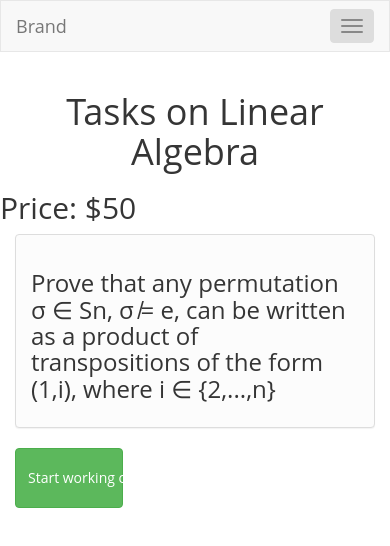
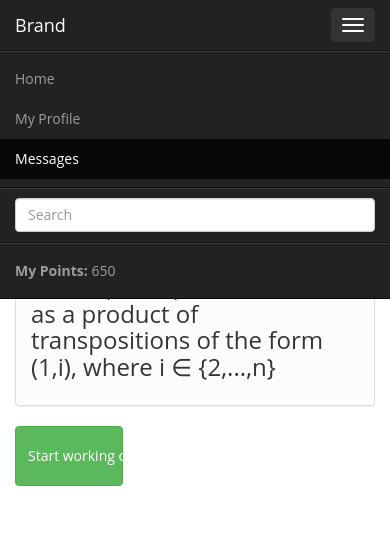
Before and after one commit to shreymahendru/CSC309Project, a plain HTML site: page task.html in a window 390 px wide. Both pictures are taken after a click on the button "Toggle navigation". Drawn offline with nearby package versions, Linux system fonts and the light colour scheme.

Commit message:
fixing front page

```diff
--- a/task.html
+++ b/task.html
@@ -1,6 +1,8 @@
 <!DOCTYPE html>
 <html>
 <head>
+  <link href="bootstrap/css/bootstrap.min.css" rel="stylesheet">
+
   <link rel="stylesheet" href="http://maxcdn.bootstrapcdn.com/bootstrap/3.3.6/css/bootstrap.min.css">
 </head>
 
@@ -13,6 +15,29 @@ body {
   font-family: 'Open Sans', sans-serif;
   color: #353535;
 }
+
+#topContainer{
+  padding-top: 50px;
+}
+
+#navBarList li a:hover{
+  background-color: transparent;
+  color: #4285F4;
+}
+#navBarList li a:after{
+  content: '';
+  position: absolute;
+  bottom: 0;
+  left: 0;
+  width: 0%;
+  border-bottom: 2px solid green;
+  transition: 0.4s;
+}
+
+#navBarList li a:hover:after{
+  width: 100%;
+}
+
 .content h1 {
   text-align: center;
 }
@@ -121,11 +146,11 @@ body {
 
 </style>
 <body>
-  <nav class="navbar navbar-default">
+<nav class="navbar navbar-inverse navbar-fixed-top">
   <div class="container-fluid">
     <!-- Brand and toggle get grouped for better mobile display -->
     <div class="navbar-header">
-        <button type="button" class="navbar-toggle collapsed" data-toggle="collapse" data-target="#bs-example-navbar-collapse-1" aria-expanded="false">
+      <button type="button" class="navbar-toggle collapsed" data-toggle="collapse" data-target="#myNavBar" aria-expanded="false">
         <span class="sr-only">Toggle navigation</span>
         <span class="icon-bar"></span>
         <span class="icon-bar"></span>
@@ -135,13 +160,13 @@ body {
     </div>
 
     <!-- Collect the nav links, forms, and other content for toggling -->
-      <div class="collapse navbar-collapse" id="bs-example-navbar-collapse-1">
-        <ul class="nav navbar-nav">
-          <li class="active"><a href="#">Home <span class="sr-only">(current)</span></a></li>
-          <li><a href="#">My Profile <span class="sr-only">(current)</span></a></li>
+    <div class="collapse navbar-collapse" id="myNavBar">
+      <ul class="nav navbar-nav" id ="navBarList">
+        <li><a href="login.html">Home <span class="sr-only">(current)</span></a></li>
+        <li><a href="profile.html">My Profile <span class="sr-only">(current)</span></a></li>
 
 
-          <li><a href="#">Messages</a></li>
+        <li class ="active"><a href="task.html">Messages</a></li>
 
       </ul>
       <form class="navbar-form navbar-right" role="search">
@@ -167,7 +192,7 @@ body {
   <!-- /.container-fluid -->
 </nav>
 
-  <div class="container">
+  <div class="container" id = "topContainer">
     <div class="row">
 
       <section class="content">
@@ -198,6 +223,9 @@ body {
 
     </div>
   </div>
+
+<script src="https://ajax.googleapis.com/ajax/libs/jquery/1.11.3/jquery.min.js"></script>
+<script type = "text/javascript" src = "bootstrap/js/bootstrap.min.js"> </script>
 </body>
 
 </html>
```
Also changed, not shown: login.html (+41 -4 lines), profile.html (+1 -0 lines). Lines whose indentation alone changed are shown as unchanged.
